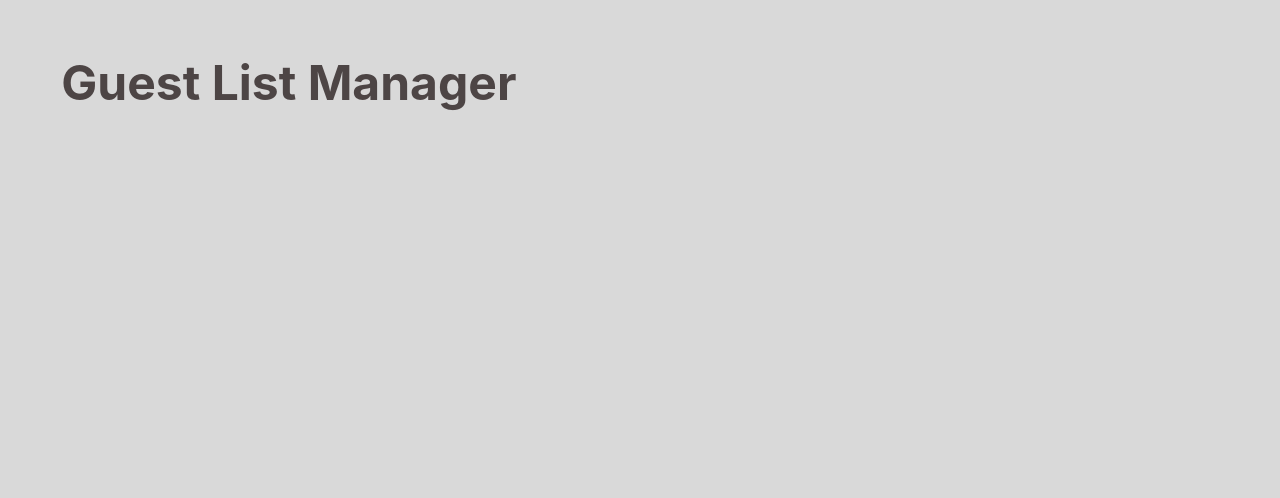
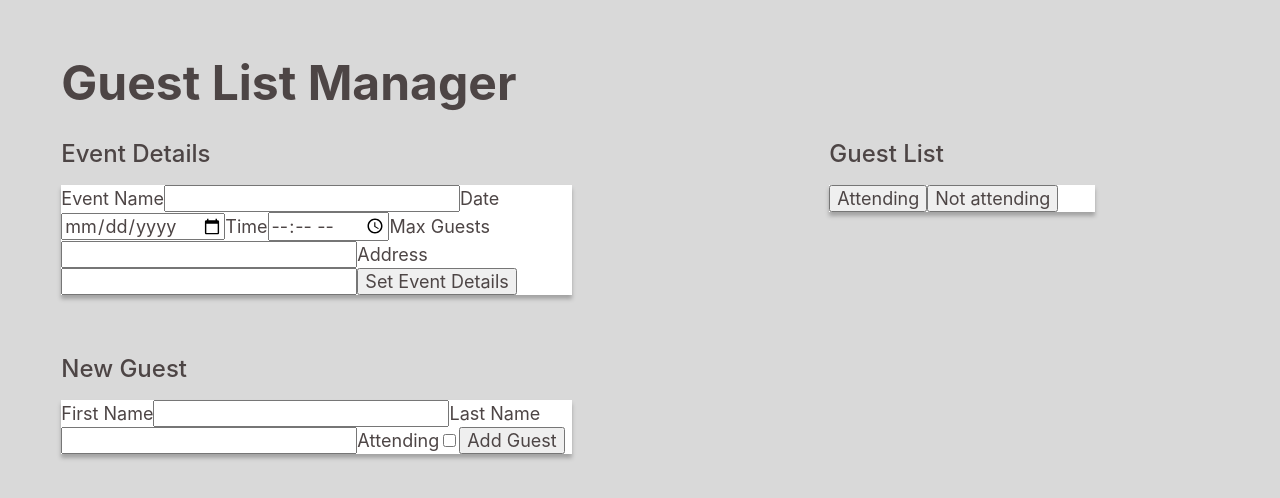
Before and after one commit to Thoud/guest-list, a React (Create React App) app: page / in a window 1280 px wide. Shown: the top 498 px of the page. Built offline with nearby package versions, Linux system fonts and the light colour scheme.

Commit message:
Add styling to the components

```diff
--- a/src/components/App.tsx
+++ b/src/components/App.tsx
@@ -4,18 +4,21 @@ import GuestList from './GuestList';
 import NewGuest from './NewGuest';
 import EventDetails from './EventDetails';
 
-const headingStyle = css`
-  font-size: 2.667rem;
-  margin: 4.115vw 0 2.135vw 4.792vw;
+const grid = css`
+  display: grid;
+  grid-template: 1fr 1fr / 1.5fr 1fr;
 `;
 
 export default function App() {
   return (
     <>
-      <h1 css={headingStyle}>Guest List Manager</h1>
-      <EventDetails />
-      <NewGuest />
-      <GuestList />
+      <h1>Guest List Manager</h1>
+
+      <div css={grid}>
+        <EventDetails />
+        <NewGuest />
+        <GuestList />
+      </div>
     </>
   );
 }
--- a/src/components/EventDetails.tsx
+++ b/src/components/EventDetails.tsx
@@ -1,3 +1,40 @@
+/** @jsxImportSource @emotion/react */
+import { css } from '@emotion/react';
+
+const gridEventDetails = css`
+  grid-area: 1 / 1;
+`;
+
+const eventDetailsStyling = css`
+  background-color: #ffffff;
+  width: 39.896vw;
+  margin: 0 0 4.583vw 4.792vw;
+  box-shadow: 0px 4px 4px #00000040;
+`;
+
 export default function EventDetails() {
-  return <div />;
+  return (
+    <div css={gridEventDetails}>
+      <h2>Event Details</h2>
+
+      <div css={eventDetailsStyling}>
+        <label htmlFor="eventName">Event Name</label>
+        <input id="eventName" type="text" />
+
+        <label htmlFor="date">Date</label>
+        <input id="date" type="date" />
+
+        <label htmlFor="time">Time</label>
+        <input id="time" type="time" />
+
+        <label htmlFor="maxGuests">Max Guests</label>
+        <input id="maxGuests" type="number" />
+
+        <label htmlFor="address">Address</label>
+        <input id="address" type="text" />
+
+        <button>Set Event Details</button>
+      </div>
+    </div>
+  );
 }
--- a/src/components/GuestList.tsx
+++ b/src/components/GuestList.tsx
@@ -1,3 +1,28 @@
+/** @jsxImportSource @emotion/react */
+import { css } from '@emotion/react';
+
+const gridGuestList = css`
+  grid-area: 1 / 2 / span 2 / 2;
+`;
+
+const guestListStyling = css`
+  background-color: #ffffff;
+  width: 20.729vw;
+  margin-left: 4.792vw;
+  box-shadow: 0px 4px 4px #00000040;
+`;
+
 export default function GuestList() {
-  return <div />;
+  return (
+    <div css={gridGuestList}>
+      <h2>Guest List</h2>
+
+      <div css={guestListStyling}>
+        <button>Attending</button>
+        <button>Not attending</button>
+
+        <div />
+      </div>
+    </div>
+  );
 }
--- a/src/components/NewGuest.tsx
+++ b/src/components/NewGuest.tsx
@@ -1,3 +1,34 @@
+/** @jsxImportSource @emotion/react */
+import { css } from '@emotion/react';
+
+const gridNewGuest = css`
+  grid-area: 2 / 1;
+`;
+
+const newGuestStyling = css`
+  background-color: #ffffff;
+  width: 39.896vw;
+  margin-left: 4.792vw;
+  box-shadow: 0px 4px 4px #00000040;
+`;
+
 export default function NewGuest() {
-  return <div />;
+  return (
+    <div css={gridNewGuest}>
+      <h2>New Guest</h2>
+
+      <div css={newGuestStyling}>
+        <label htmlFor="firstName">First Name</label>
+        <input id="firstName" type="text" />
+
+        <label htmlFor="lastName">Last Name</label>
+        <input id="lastName" type="text" />
+
+        <label htmlFor="attending">Attending</label>
+        <input id="attending" type="checkbox" />
+
+        <button>Add Guest</button>
+      </div>
+    </div>
+  );
 }
--- a/src/index.tsx
+++ b/src/index.tsx
@@ -17,6 +17,18 @@ const globalStyles = css`
     width: 100%;
     background-color: #d9d9d9;
   }
+
+  h1 {
+    font-size: 2.667rem;
+    font-weight: bold;
+    margin: 4.115vw 0 2.135vw 4.792vw;
+  }
+
+  h2 {
+    font-size: 1.333rem;
+    font-weight: 500;
+    margin: 0 0 1.354vw 4.792vw;
+  }
 `;
 
 ReactDOM.render(
```
